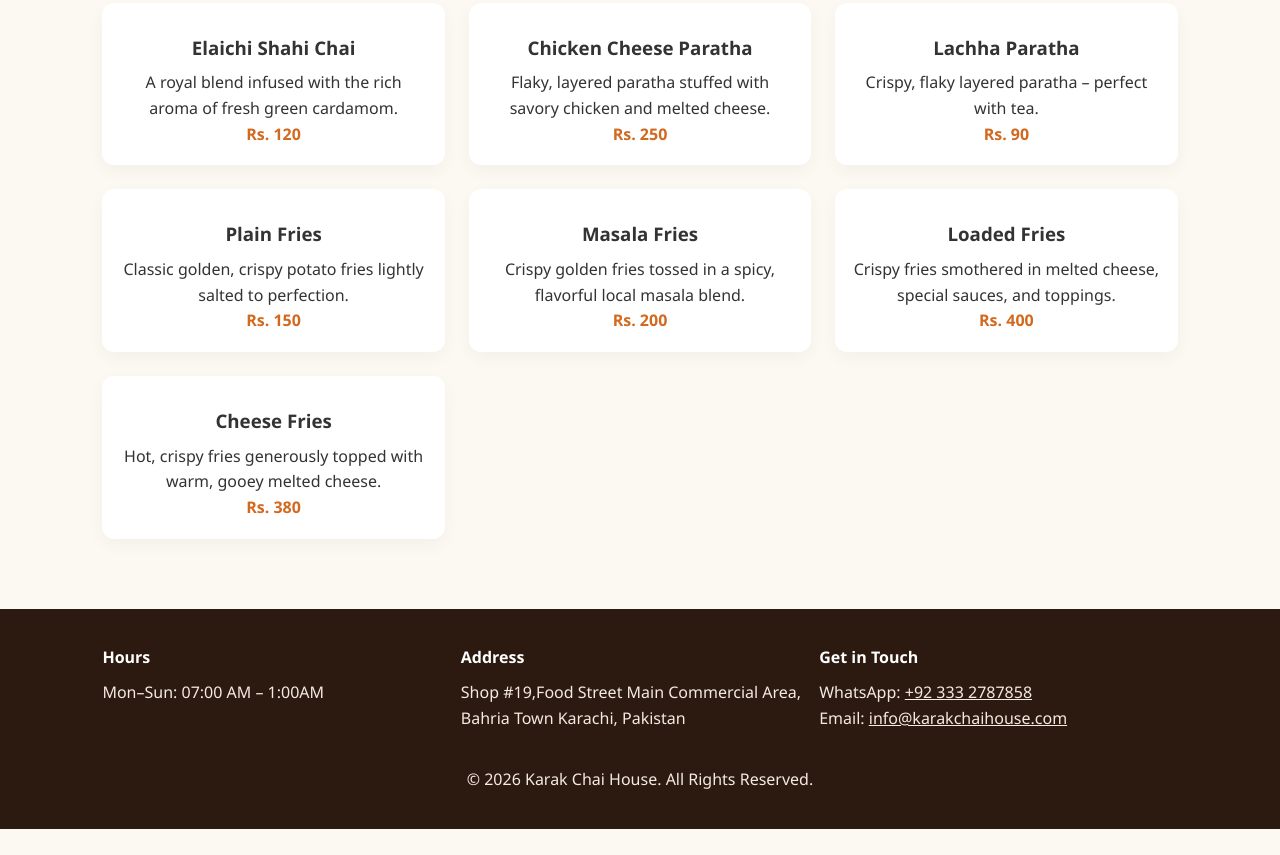
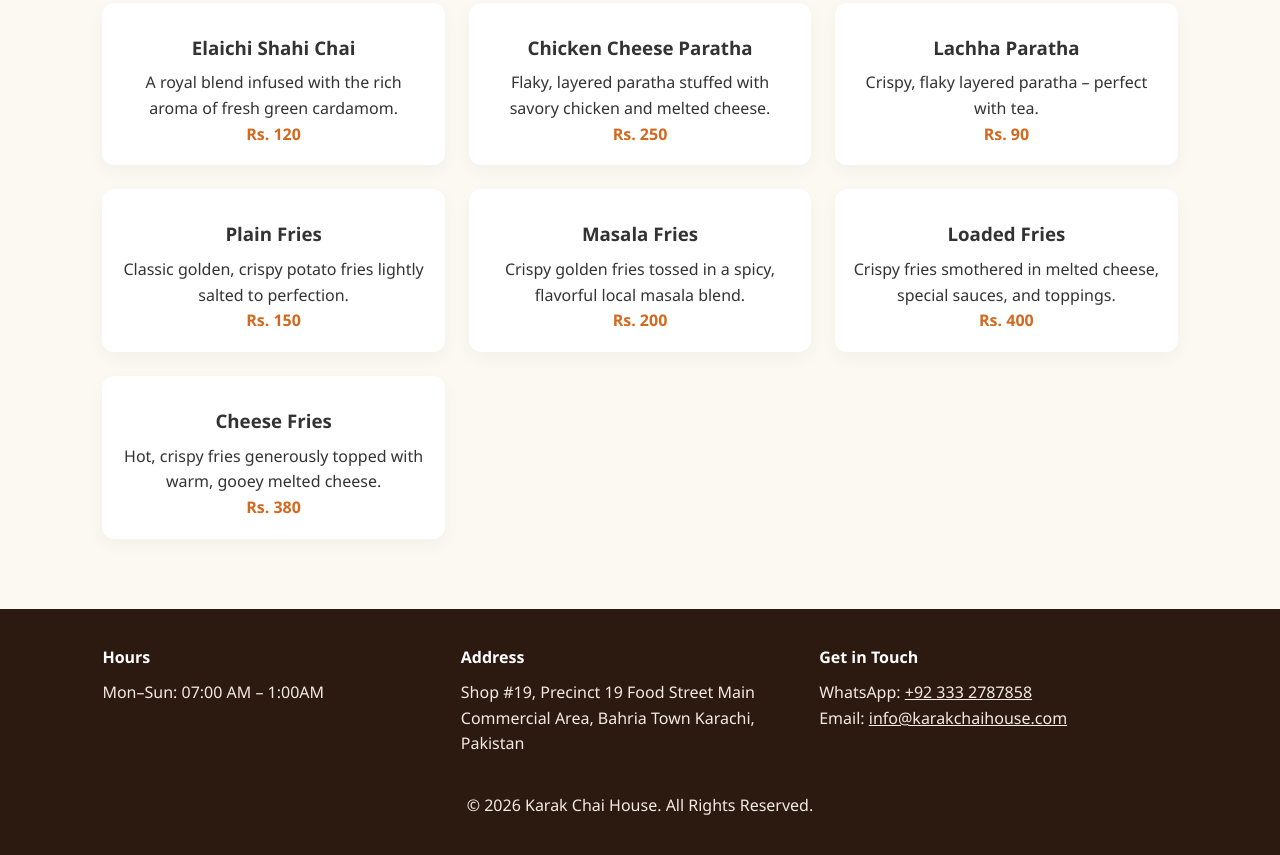
Before and after one commit to basitpathan45/basitpathan45.github.io, a plain HTML site: page index.html in a window 1280 px wide. Shown: the part 1253-2108 px from the top of the page. Before the commit the page ends 2082 px from the top, so only its background shows below. Drawn offline with Linux system fonts and the light colour scheme.

Commit message:
Update index.html

```diff
--- a/index.html
+++ b/index.html
@@ -301,7 +301,7 @@
             <div class="footer-box">
                 <h4>Address</h4>
                 <!-- Change this address to your exact address -->
-                <p>Shop #19,Food Street Main Commercial Area, Bahria Town Karachi, Pakistan</p>
+                <p>Shop #19, Precinct 19 Food Street Main Commercial Area, Bahria Town Karachi, Pakistan</p>
             </div>
             <div class="footer-box">
                 <h4>Get in Touch</h4>
```
